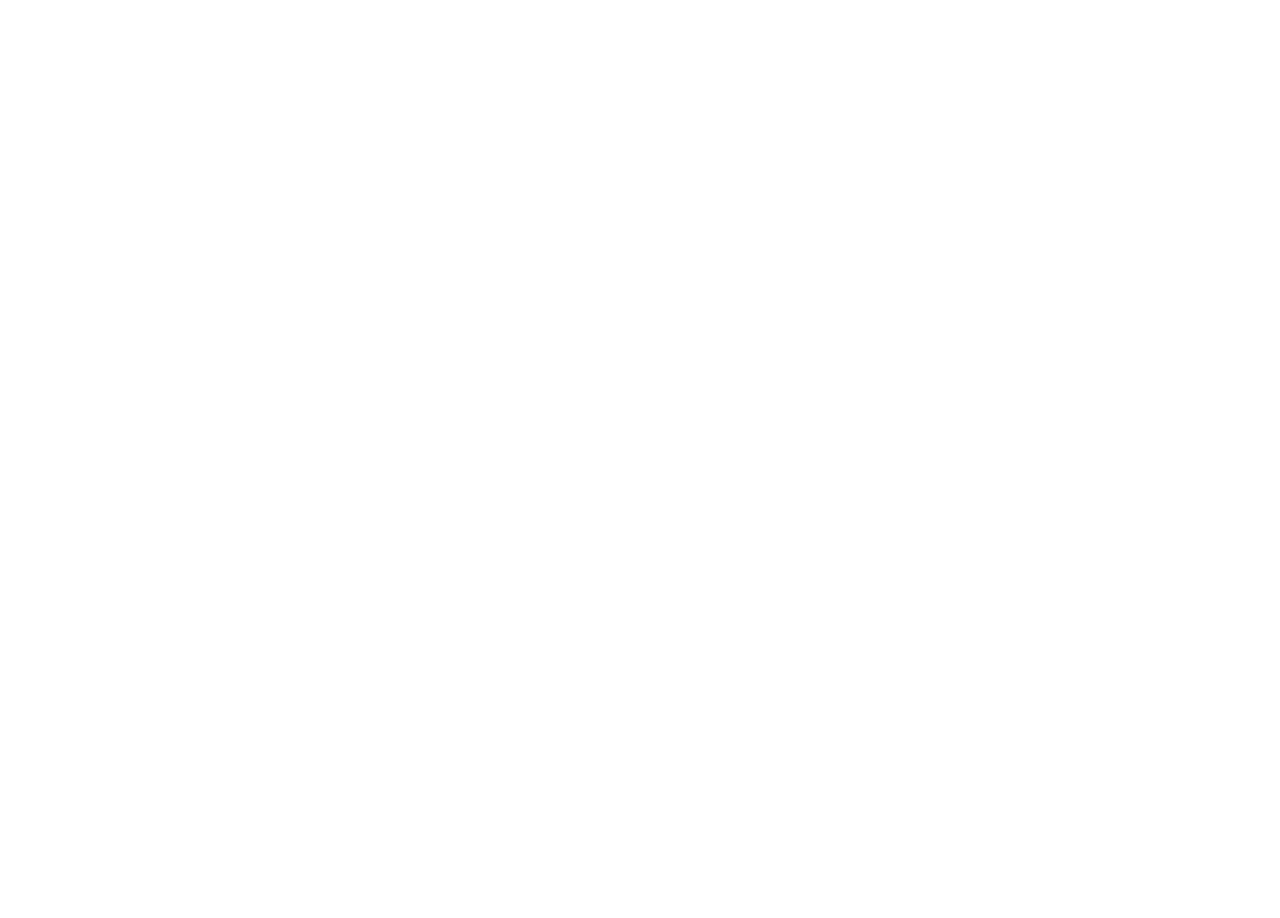
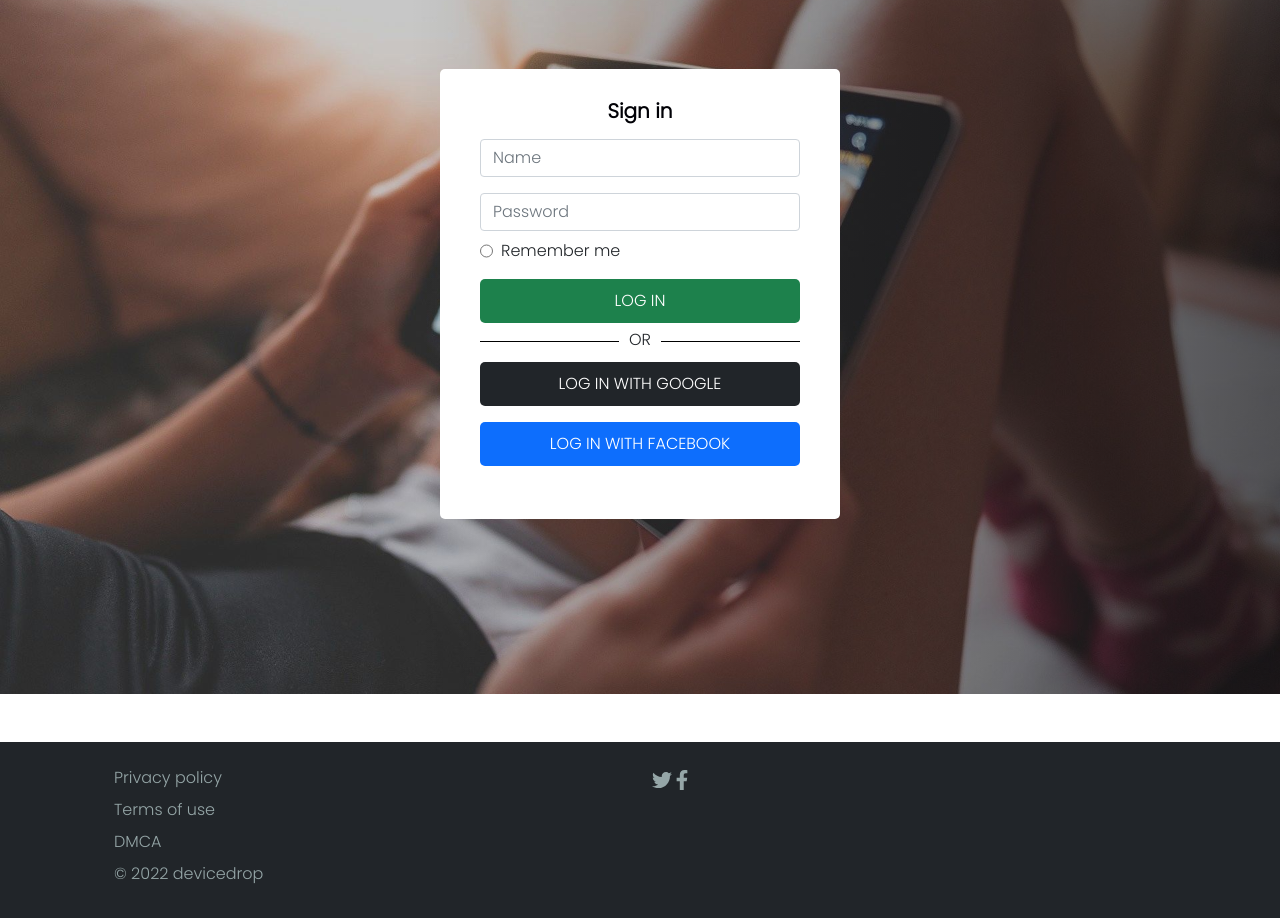
Before and after one commit to iceddrop/Hexagon, a React (Vite) app: page /signin in a window 1280 px wide. Before the commit this address had no page. Shown: the part 176-1094 px from the top of the page. Before the commit the page ends 800 px from the top, so only its background shows below. Built offline with nearby package versions, Linux system fonts and the light colour scheme; a web font is replaced by a local one.

Commit message:
added sign in page

```diff
--- a/package.json
+++ b/package.json
@@ -16,7 +16,8 @@
     "react": "^18.2.0",
     "react-dom": "^18.2.0",
     "react-icons": "^4.4.0",
-    "react-router-dom": "^6.3.0"
+    "react-router-dom": "^6.3.0",
+    "react-swipeable": "^7.0.0"
   },
   "devDependencies": {
     "@types/react": "^18.0.17",
--- a/src/App.css
+++ b/src/App.css
@@ -48,6 +48,7 @@
 }
 .search-body{
   margin:70px 0 0 0;
+
 }
 .result-text{
   color:red;
@@ -296,6 +297,32 @@
 .form-control:focus{
   border:1px solid hsl(148, 63%, 31%)!important;
 }
+
+.alternative-text {
+  width: 100%;
+  text-align: center;
+  border-bottom: 1px solid #000;
+  line-height: 0.1em;
+  margin: 10px 0 20px;
+}
+.alternative-text span {
+   background:white;
+   padding:0 10px;
+}
+.alternative-btn-div{
+  display:flex;
+  flex-direction:column;
+  justify-content:center
+}
+.footer-list{
+  list-style:none;
+  font-family:poppins;
+  color:hsl(184, 9%, 62%);
+}
+.icon{
+  color:hsl(184, 9%, 62%);
+  font-size:20px;
+}
 @media only screen and (min-width:320px) and (max-width:430px){
   .navbar{
     background:rgba(1, 0, 41, 1);
@@ -357,6 +384,9 @@
   }
   .signup-body{
     width:320px!important;
+  }
+  .icon-div{
+    margin-left: 40px;
   }
 }
 @media only screen and (min-width:468px) and (max-width:768px){
--- a/src/App.jsx
+++ b/src/App.jsx
@@ -8,7 +8,7 @@
 import MovieOverview from './components/movieOverview'
 import Signin from './components/signin'
 import Error from './components/errorpage'
-
+import Footer from './components/footer'
 function App() {
 
   return (
@@ -19,10 +19,11 @@
      <Route path='/' element={<Home/>}/>
      <Route path='/signup' element={<Signup/>}/>
      <Route path='movieOverview/:id' element={<MovieOverview/>}/>
-     <Route path='./signin' element={<Signin/>}/>
+     <Route path='/signin' element={<Signin/>}/>
      <Route path='*' element={<Error/>}/>
   </Routes>
 </Router>
+<Footer/>
 </>
   )
 }
--- /dev/null
+++ b/src/components/footer.jsx
@@ -0,0 +1,26 @@
+import React from 'react'
+import {FaTwitter, FaFacebookF} from 'react-icons/fa'
+export default function Footer(){
+    return(
+        <footer className=' bg-dark pt-4 pb-4 mt-5'>
+            <div className='container'>
+                <div className='row'>
+                    <div className='col-md-6 col-lg-6 col-xl-6'>
+                    <ul className='footer-list'>
+                        <li>Privacy policy</li>
+                        <li className='mt-2'>Terms of use</li>
+                        <li className='mt-2'>DMCA</li>
+                        <li className='mt-2'>&copy; 2022 devicedrop</li>
+                    </ul>
+                        </div>
+                        <div className='col-md-6 col-lg-6 col-xl-6'>
+                            <div className='icon-div'>
+                                <FaTwitter className='icon'/>
+                                <FaFacebookF className='icon'/>
+                            </div>
+                        </div>
+               </div>
+            </div>
+        </footer>
+    )
+}
--- a/src/components/signin.jsx
+++ b/src/components/signin.jsx
@@ -1,9 +1,68 @@
 import React from 'react'
+import background from '../assets/Untitled.jpeg'
 
 export default function Signin(){
+    const [formData, setFormData] = React.useState({
+        name: '',
+        password: "",
+        remember: false
+      }
+    )
+
+    function handleChange(event){
+        const{name, value, type, checked} = event.target
+        setFormData(prevFormData =>{
+          return{
+            ...prevFormData,
+            [name] : value
+          }
+        })
+    }
     return(
-        <>
-low
-        </>
+        <div className='signup' style={{ backgroundImage: `url(${background})` }}>
+             <div className='overlay-2'>
+                  <div className='signup-body'>
+                  <h5 className='signup-title text-center'>Sign in</h5>
+                       <form className='signup-form'>
+                            <input
+                            type="text"
+                            placeholder='Name'
+                            onChange={handleChange}
+                            name="name"
+                            value={formData.name}
+                            className='form-control mt-2'
+                            />
+                            <input
+                            type="password"
+                            placeholder='Password'
+                            onChange={handleChange}
+                            name="password"
+                            value={formData.password}
+                            className='form-control mt-3'
+                            />
+                            <div className='remember-div d-flex'>
+                               <input
+                               type='radio'
+                                 id="subscribe"
+                                 onChange={handleChange}
+                                 name="subscribe"
+                                 checked={formData.subscribe}
+                               />
+                               <label className='m-2' htmlFor='remember'>Remember me</label>
+                            </div>
+                            <div className='signup-btn-div mt-2'>
+                            <button className='signup-btn'>LOG IN</button>
+                            </div>
+                        </form>
+                        <div className='alternative mt-3'>
+                             <p className='text-center alternative-text'><span>OR</span></p>
+                             <div className='alternative-btn-div'>
+                                <button className='signup-btn bg-dark'>LOG IN WITH GOOGLE</button>
+                                <button className='signup-btn mt-3 bg-primary'>LOG IN WITH FACEBOOK</button>
+                             </div>
+                        </div>
+                  </div>
+              </div>
+        </div>
     )
 }
--- a/src/components/signup.jsx
+++ b/src/components/signup.jsx
@@ -20,7 +20,7 @@
         setFormData(prevFormData =>{
           return{
             ...prevFormData,
-            [name] : value
+            [name] :  type === 'checkbox' ? checked : value
           }
         })
     }
@@ -40,8 +40,6 @@
             <div className='overlay-2'>
 
                 <div class='signup-body'>
-
-
                     <h5 className='signup-title text-center'>Create an account</h5>
                     <form className='signup-form' onSubmit={handleSubmit}>
                     <input
```
Also changed, not shown: 1 other file (tests, documents, lock files or other folders).
